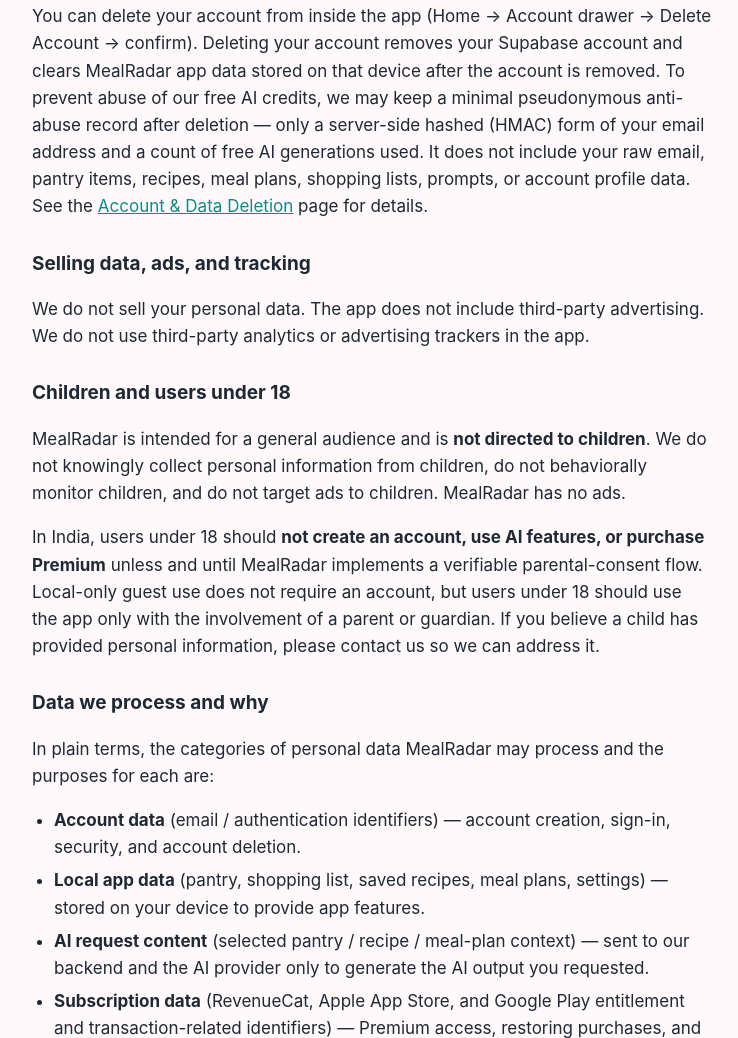
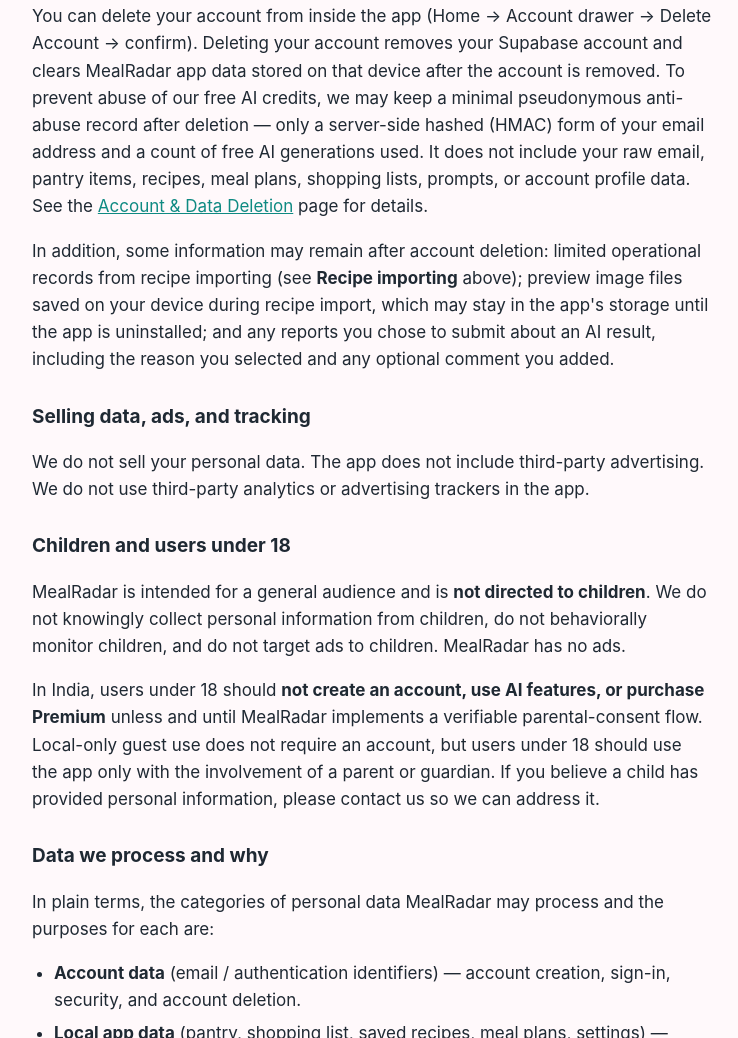
Before and after one commit to snigdha26d/mealradar-legal-site, a plain HTML site: page privacy.html in a window 1280 px wide. Shown: the part 3033-4071 px from the top of the page, without its empty margins (268-1006 px from the left). Drawn offline with Linux system fonts and the light colour scheme.

Commit message:
docs: clarify data retained after account deletion

```diff
--- a/privacy.html
+++ b/privacy.html
@@ -136,6 +136,12 @@
       shopping lists, prompts, or account profile data. See the
       <a href="delete-account.html">Account &amp; Data Deletion</a> page for
       details.</p>
+    <p>In addition, some information may remain after account deletion: limited
+      operational records from recipe importing (see <strong>Recipe
+      importing</strong> above); preview image files saved on your device during
+      recipe import, which may stay in the app's storage until the app is
+      uninstalled; and any reports you chose to submit about an AI result,
+      including the reason you selected and any optional comment you added.</p>
 
     <h2>Selling data, ads, and tracking</h2>
     <p>We do not sell your personal data. The app does not include third-party
```
